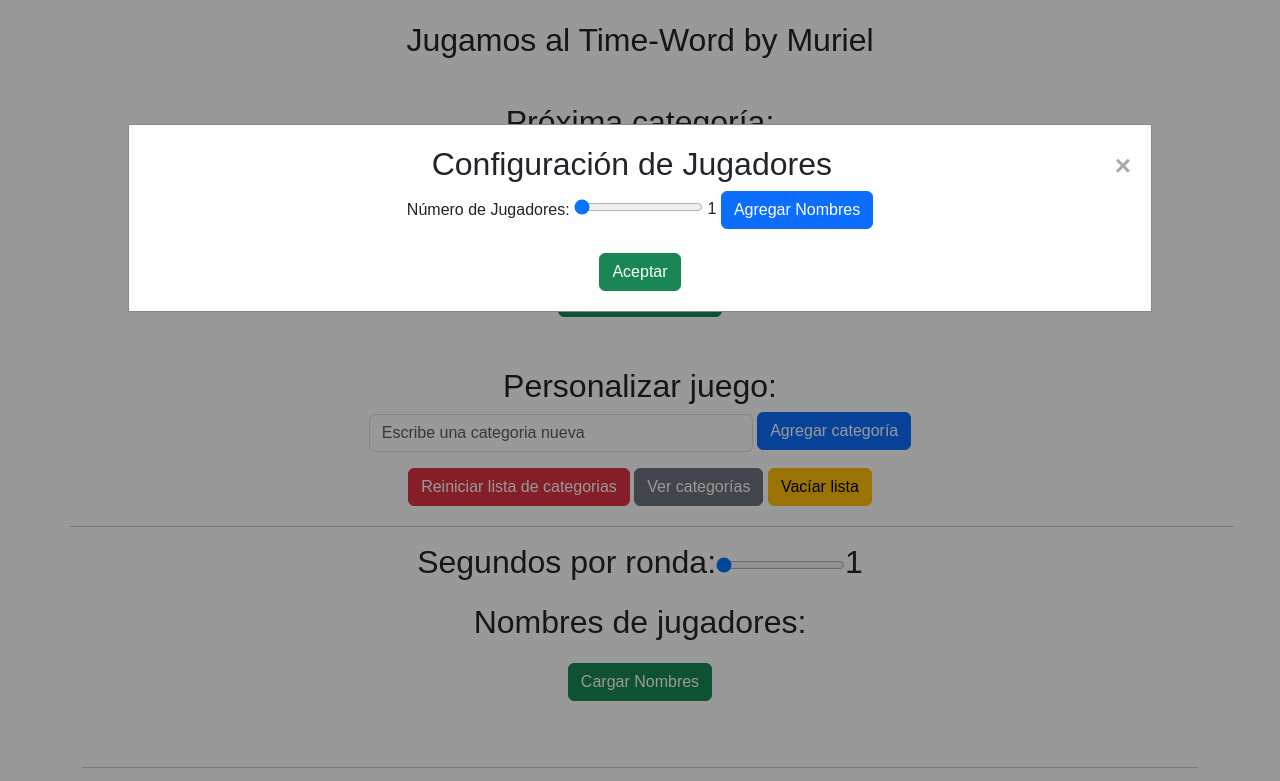
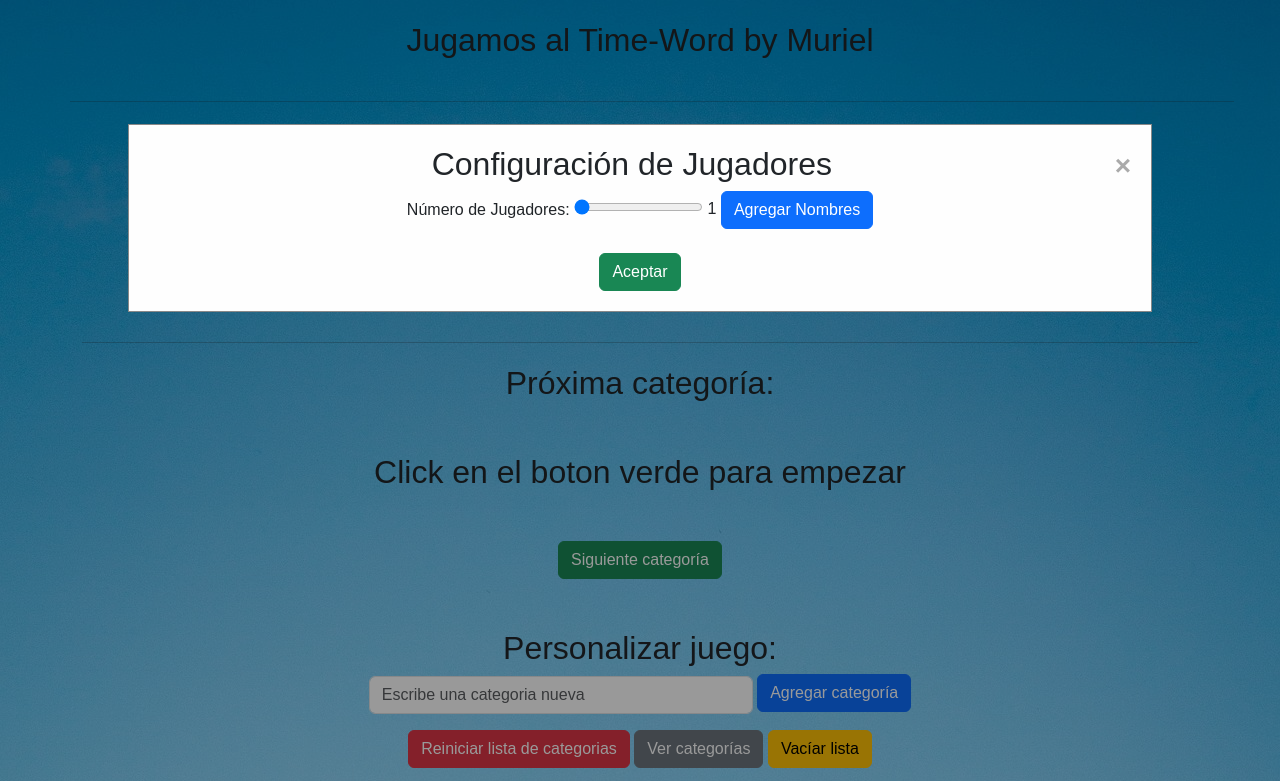
Before and after one commit to estebanpiazza/timeword, a plain HTML site: page index.html in a window 1280 px wide. Both pictures are taken after a click on the button "Cargar Nombres". Shown: the top 781 px of the page. Drawn offline with nearby package versions, Linux system fonts and the light colour scheme; some packages are replaced by stand-ins of ours; a script that the page names is missing.

Commit message:
estetica

```diff
--- a/index.html
+++ b/index.html
@@ -18,11 +18,46 @@
     <div class="container text-center">
         <h1>Jugamos al Time-Word by Muriel</h1>
         <div class="row align-items-center">
+            <hr style="margin-top: 20px;">
+            <div class="col-12">
+                <h2>Segundos por ronda:</h><input type="range" id="segundosAJugar" oninput="updateRangeValue2()" min="1"
+                        max="60" value="1"><span id="rangeValue2">1</span>
+                    <h1>Nombres de jugadores:</h1>
+                    <button type="button" onclick="openModal()" class="btn btn-success" id="nombres"
+                        style="margin-bottom:50px">Cargar
+                        Nombres</button>
+
+
+
+                    <!-- El modal -->
+                    <div id="myModal">
+                        <div id="modalContent">
+                            <span class="close" onclick="closeModal()">&times;</span>
+                            <h2>Configuración de Jugadores</h2>
+
+                            <!-- Formulario para seleccionar la cantidad de jugadores -->
+                            <label for="playerCount">Número de Jugadores:</label>
+                            <input type="range" id="playerCount" min="1" max="10" value="1"
+                                oninput="updateRangeValue()">
+                            <span id="rangeValue">1</span>
+
+                            <button class="btn btn-primary" onclick="configurePlayers()">Agregar Nombres</button>
+
+                            <!-- Contenedor para los nombres de los jugadores -->
+                            <div id="playerNamesContainer"></div>
+                            <br>
+
+                            <!-- Botón de aceptar -->
+                            <button onclick="acceptNames()" class="btn btn-success">Aceptar</button>
+
+                        </div>
+                    </div>
+                    <hr>
                     <div class="col-12">
                         <h1>Próxima categoría:</h1>
                         <h2 id="categoriaAJugar" style="margin:50px">Click en el boton verde para empezar</h2>
 
-                <button type="button" class="btn btn-success" id="rollear" style="margin-bottom:50px" >Siguiente
+                        <button type="button" class="btn btn-success" id="rollear" style="margin-bottom:50px">Siguiente
                             categoría</button>
                     </div>
                     <div class="col-12">
@@ -38,36 +73,6 @@
                             <button type="button" class="btn btn-warning" id="vaciar">Vacíar lista </button>
                         </div>
                     </div>
-            <hr style="margin-top: 20px;">
-            <div class="col-12">
-               <h2>Segundos por ronda:</h><input type="range" id="segundosAJugar" oninput="updateRangeValue2()" min="1" max="60" value="1"><span id="rangeValue2">1</span>
-                <h1>Nombres de jugadores:</h1>
-                <button type="button" onclick="openModal()" class="btn btn-success" id="nombres" style="margin-bottom:50px">Cargar
-                    Nombres</button>
-
-
-
-                <!-- El modal -->
-                <div id="myModal">
-                    <div id="modalContent">
-                        <span class="close" onclick="closeModal()">&times;</span>
-                        <h2>Configuración de Jugadores</h2>
-
-                        <!-- Formulario para seleccionar la cantidad de jugadores -->
-                        <label for="playerCount">Número de Jugadores:</label>
-                        <input type="range" id="playerCount" min="1" max="10" value="1" oninput="updateRangeValue()">
-                        <span id="rangeValue">1</span>
-
-                        <button class="btn btn-primary" onclick="configurePlayers()">Agregar Nombres</button>
-
-                        <!-- Contenedor para los nombres de los jugadores -->
-                        <div id="playerNamesContainer"></div>
-                        <br>
-
-                        <!-- Botón de aceptar -->
-                        <button onclick="acceptNames()" class="btn btn-success" >Aceptar</button>
-
-            </div></div>
                     <hr>
                     <div class="col-12">
                         <h2>
@@ -75,7 +80,8 @@
                             <div id="playerName">Jugador actual: <span id="currentPlayer">-</span></div>
                         </h2>
 
-    <button type="button" style="width: 20vw;height: 20vh;" class="btn btn-primary btn-lg" id="nextPlayerButton" onclick="nextPlayer()">Siguiente Jugador</button>
+                        <button type="button" style="width: 20vw;height: 20vh;" class="btn btn-primary btn-lg"
+                            id="nextPlayerButton" onclick="nextPlayer()">Siguiente Jugador</button>
                         <br>
 
                     </div>
@@ -96,7 +102,8 @@
                             <div class="modal-content">
                                 <div class="modal-header">
                                     <h1 class="modal-title fs-5" id="exampleModalLabel">Categorias</h1>
-                            <button type="button" class="btn-close" data-bs-dismiss="modal" aria-label="Close"></button>
+                                    <button type="button" class="btn-close" data-bs-dismiss="modal"
+                                        aria-label="Close"></button>
                                 </div>
                                 <div class="modal-body">
                                     <div class="container-fluid">
@@ -115,7 +122,8 @@
                                     </div>
                                 </div>
                                 <div class="modal-footer">
-                            <button type="button" class="btn btn-secondary" data-bs-dismiss="modal">Cerrar</button>
+                                    <button type="button" class="btn btn-secondary"
+                                        data-bs-dismiss="modal">Cerrar</button>
                                 </div>
                             </div>
 
--- a/style.css
+++ b/style.css
@@ -38,6 +38,10 @@ html {
 
 body {
   margin: 0;
+  background-image: url(./gradients-5485047_1920.jpg);
+  background-size: cover; /* Resize the background image to cover the entire container */
+
+
 }
 
 /**
```
Also changed, not shown: gradients-5485047_1920.jpg (added). Lines whose indentation alone changed are shown as unchanged.
